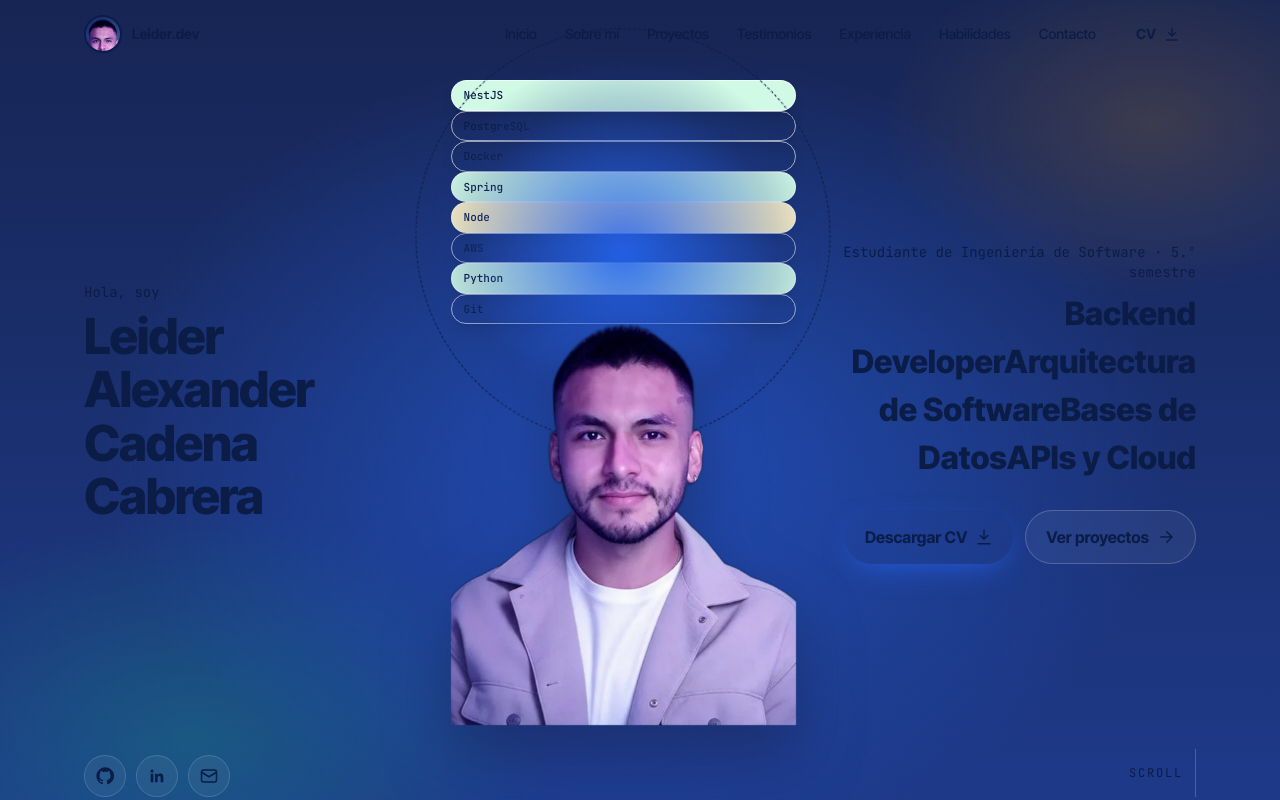
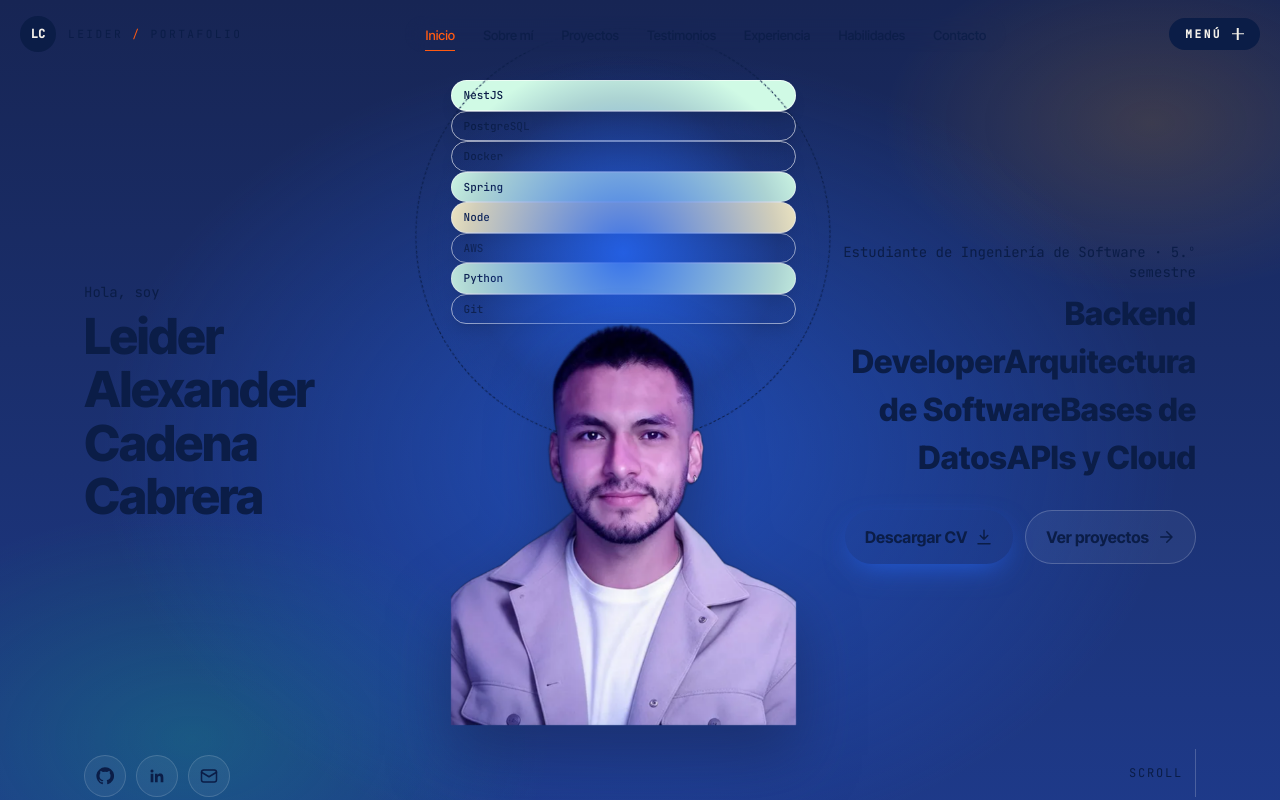
Before and after one commit to LeiderCadena2110/My_Portfolio, a Next.js app in the folder mi-portafolio/: page / in a window 1280 px wide. Shown: the top 800 px of the page. Built offline with nearby package versions, Linux system fonts and the light colour scheme.

Commit message:
feat(navbar): menú flotante con panel de pantalla completa

```diff
--- a/mi-portafolio/components/Navbar.tsx
+++ b/mi-portafolio/components/Navbar.tsx
@@ -6,13 +6,16 @@ import Icon from "./Icons";
 
 /* =============================================================================
    1. MENÚ DE NAVEGACIÓN
-   Logo + enlaces a todas las secciones + botón CV, fijo arriba,
-   hamburguesa en celular y resaltado de la sección activa.
+   - Barra fija arriba: logo, enlaces a cada sección (escritorio) y botón "Menú".
+   - "Menú" abre un panel de pantalla completa con enlaces grandes (en el celular
+     es el menú hamburguesa).
+   - Resalta la sección activa, se esconde al bajar y vuelve al subir.
    ============================================================================= */
 export default function Navbar() {
   const [open, setOpen] = useState(false);
   const [scrolled, setScrolled] = useState(false);
   const [hidden, setHidden] = useState(false);
+  const [onDark, setOnDark] = useState(false);
   const [active, setActive] = useState("#inicio");
 
   useEffect(() => {
@@ -20,73 +23,151 @@ export default function Navbar() {
     const onScroll = () => {
       const y = window.scrollY;
       setScrolled(y > 30);
-      setHidden(y > 600 && y > last + 4); // se esconde al bajar y vuelve al subir
-      if (y < last - 4) setHidden(false);
+      setHidden(y > 600 && y > last + 4); // se esconde al bajar…
+      if (y < last - 4) setHidden(false); // …y vuelve al subir
       last = y;
+      // ¿la barra está encima de una sección oscura? (para cambiar sus colores)
+      const under = document.elementsFromPoint(window.innerWidth / 2, 40).find((el) => el.closest("[data-theme]"));
+      setOnDark(under?.closest("[data-theme]")?.getAttribute("data-theme") === "dark");
     };
     window.addEventListener("scroll", onScroll, { passive: true });
+    onScroll();
 
-    // Enlace activo según la sección que está en pantalla
+    // Sección activa: la que ocupa el centro de la pantalla
     const io = new IntersectionObserver(
-      (es) => es.forEach((e) => e.isIntersecting && setActive(`#${e.target.id}`)),
+      (entries) => entries.forEach((e) => e.isIntersecting && setActive(`#${e.target.id}`)),
       { rootMargin: "-45% 0px -50% 0px" },
     );
-    navLinks.forEach((l) => {
-      const el = document.querySelector(l.href);
-      if (el) io.observe(el);
-    });
+    navLinks.forEach((l) => { const s = document.querySelector(l.href); if (s) io.observe(s); });
+
+    return () => { window.removeEventListener("scroll", onScroll); io.disconnect(); };
+  }, []);
+
+  // Bloquea el scroll del fondo y permite cerrar con Escape
+  useEffect(() => {
+    document.body.classList.toggle("menu-open", open);
     const onKey = (e: KeyboardEvent) => e.key === "Escape" && setOpen(false);
     window.addEventListener("keydown", onKey);
-    return () => { window.removeEventListener("scroll", onScroll); window.removeEventListener("keydown", onKey); io.disconnect(); };
-  }, []);
+    return () => window.removeEventListener("keydown", onKey);
+  }, [open]);
+
+  const dark = onDark && !open;
+  const tone = dark ? "text-pearl" : "text-sapphire-900";
 
   return (
+    <>
       <header
-      className={`fixed inset-x-0 top-0 z-50 transition-all duration-500 ${scrolled ? "bg-navy/85 shadow-[0_8px_30px_-14px_rgba(15,23,42,.8)] backdrop-blur-lg" : ""} ${hidden && !open ? "-translate-y-full" : ""}`}
+        className={`fixed inset-x-0 top-0 z-[120] transition-transform duration-500 ${hidden && !open ? "-translate-y-full" : ""}`}
       >
-      <nav className="mx-auto flex h-[68px] max-w-6xl items-center justify-between gap-4 px-5" aria-label="Navegación principal">
-        {/* Logo: foto + iniciales */}
-        <a href="#inicio" className="group flex items-center gap-2.5 font-display text-sm font-bold text-snow">
-          {/* eslint-disable-next-line @next/next/no-img-element */}
-          <img src="/images/leider-avatar.webp" alt="" width={38} height={38} className="size-[38px] rounded-full border-2 border-brand-light object-cover transition group-hover:-rotate-6 group-hover:scale-105" />
-          <span>Leider<span className="text-mint">.</span>dev</span>
+        <nav
+          aria-label="Principal"
+          className={`mx-auto flex max-w-7xl items-center justify-between gap-4 px-5 py-4 transition-colors duration-300 ${tone}`}
+        >
+          {/* Logo */}
+          <a href="#inicio" onClick={() => setOpen(false)} className="flex items-center gap-3" aria-label="Ir al inicio">
+            <span className={`grid size-9 place-items-center rounded-full font-mono text-xs font-bold transition-colors ${dark || open ? "bg-pearl text-sapphire-900" : "bg-sapphire-900 text-pearl"}`}>
+              {profile.initials}
+            </span>
+            <span className={`kicker hidden sm:block ${open ? "text-pearl" : ""}`}>
+              {profile.firstName} <span className="text-ember">/</span> Portafolio
+            </span>
           </a>
 
-        {/* Botón hamburguesa (celular) */}
-        <button
-          onClick={() => setOpen(!open)}
-          aria-expanded={open}
-          aria-controls="menu"
-          aria-label={open ? "Cerrar menú" : "Abrir menú"}
-          className="relative z-10 grid size-11 place-items-center rounded-xl border border-white/10 text-snow lg:hidden"
-        >
-          <span className={`absolute h-0.5 w-5 rounded bg-snow transition ${open ? "rotate-45" : "-translate-y-1.5"}`} />
-          <span className={`absolute h-0.5 w-5 rounded bg-snow transition ${open ? "opacity-0" : ""}`} />
-          <span className={`absolute h-0.5 w-5 rounded bg-snow transition ${open ? "-rotate-45" : "translate-y-1.5"}`} />
-        </button>
-
+          {/* Enlaces (escritorio) */}
           <ul
-          id="menu"
-          onClick={(e) => (e.target as HTMLElement).closest("a") && setOpen(false)}
-          className={`fixed inset-x-0 top-0 flex flex-col gap-1 bg-navy/97 px-5 pt-20 pb-6 backdrop-blur-xl transition-transform duration-500 lg:static lg:flex-row lg:items-center lg:bg-transparent lg:p-0 lg:backdrop-blur-none ${open ? "translate-y-0" : "-translate-y-full lg:translate-y-0"}`}
+            className={`hidden items-center gap-1 rounded-full px-2 py-1.5 backdrop-blur-md transition-all lg:flex ${open ? "pointer-events-none opacity-0" : ""} ${
+              scrolled ? (dark ? "bg-sapphire-900/70 shadow-lg" : "bg-pearl-100/80 shadow-[0_10px_30px_-18px_rgba(11,29,71,.6)]") : ""
+            }`}
           >
             {navLinks.map((l) => (
               <li key={l.href}>
                 <a
                   href={l.href}
-                className={`relative block px-3 py-3 text-[15px] font-medium transition hover:text-snow lg:py-2 lg:text-sm after:absolute after:inset-x-3 after:bottom-1 after:h-0.5 after:origin-left after:rounded after:bg-mint after:transition-transform ${active === l.href ? "text-snow after:scale-x-100" : "text-haze after:scale-x-0"}`}
+                  aria-current={active === l.href ? "true" : undefined}
+                  className={`relative rounded-full px-3 py-1.5 text-[13px] font-medium transition-colors ${
+                    active === l.href ? "text-ember" : "opacity-80 hover:opacity-100"
+                  }`}
                 >
                   {l.label}
+                  {active === l.href && <span className="absolute inset-x-3 -bottom-0.5 h-px bg-ember" />}
                 </a>
               </li>
             ))}
-          <li className="mt-3 lg:mt-0 lg:ml-2">
-            <a href={profile.cvUrl} download className="ripple flex items-center justify-center gap-2 rounded-full bg-brand px-4 py-2.5 text-sm font-bold text-snow transition hover:-translate-y-0.5 hover:bg-brand-dark">
-              CV <Icon name="download" className="size-4" />
+          </ul>
+
+          {/* Botón Menú (hamburguesa) */}
+          <button
+            type="button"
+            onClick={() => setOpen((o) => !o)}
+            aria-expanded={open}
+            aria-controls="menu-panel"
+            className={`ripple flex items-center gap-2.5 rounded-full px-4 py-2 kicker font-bold transition-colors ${
+              open ? "bg-ember text-sapphire-950" : dark ? "bg-pearl text-sapphire-900" : "bg-sapphire-900 text-pearl"
+            }`}
+          >
+            {open ? "Cerrar" : "Menú"}
+            <span className="relative block size-3" aria-hidden="true">
+              <span className={`absolute top-1/2 left-0 h-[1.5px] w-3 -translate-y-1/2 bg-current transition-transform duration-500 ${open ? "rotate-45" : ""}`} />
+              <span className={`absolute top-1/2 left-0 h-[1.5px] w-3 -translate-y-1/2 bg-current transition-transform duration-500 ${open ? "-rotate-45" : "rotate-90"}`} />
+            </span>
+          </button>
+        </nav>
+      </header>
+
+      {/* Panel de pantalla completa */}
+      <div
+        id="menu-panel"
+        role="dialog"
+        aria-modal="true"
+        aria-label="Menú"
+        className={`menu-panel fixed inset-0 z-[110] overflow-y-auto bg-sapphire-950 text-pearl ${open ? "open" : ""}`}
+      >
+        <div aria-hidden="true" className="bg-dots pointer-events-none absolute inset-0 text-sapphire-800 opacity-40" />
+        <div className="relative mx-auto grid min-h-full max-w-7xl gap-10 px-5 pt-28 pb-10 lg:grid-cols-[1fr_320px] lg:items-end">
+          <ul className="grid gap-1">
+            {navLinks.map((l, i) => (
+              <li key={l.href} style={{ ["--i" as string]: i }}>
+                <a
+                  href={l.href}
+                  onClick={() => setOpen(false)}
+                  tabIndex={open ? 0 : -1}
+                  className={`group flex items-baseline gap-4 font-display text-[clamp(2.4rem,7vw,5.2rem)] leading-[1.02] font-semibold tracking-tight uppercase transition-colors ${
+                    active === l.href ? "text-ember" : "text-pearl hover:text-ember"
+                  }`}
+                >
+                  <span className="kicker text-sapphire-300 group-hover:text-ember">{String(i + 1).padStart(2, "0")}</span>
+                  <span className="transition-transform duration-500 group-hover:translate-x-3">{l.label}</span>
                 </a>
               </li>
+            ))}
           </ul>
-      </nav>
-    </header>
+
+          <div className="grid gap-6 border-t border-sapphire-800 pt-6 lg:border-t-0 lg:border-l lg:pt-0 lg:pl-8">
+            <div>
+              <p className="kicker text-sapphire-300">Escríbeme</p>
+              <a href={`mailto:${profile.email}`} tabIndex={open ? 0 : -1} className="mt-2 block text-lg break-all hover:text-ember">{profile.email}</a>
+            </div>
+            <div>
+              <p className="kicker text-sapphire-300">Redes</p>
+              <div className="mt-3 flex gap-2">
+                {[
+                  { icon: "github" as const, href: profile.github, label: "GitHub" },
+                  { icon: "linkedin" as const, href: profile.linkedin, label: "LinkedIn" },
+                ].map((s) => (
+                  <a key={s.label} href={s.href} target="_blank" rel="noopener noreferrer" aria-label={s.label} tabIndex={open ? 0 : -1}
+                    className="grid size-11 place-items-center rounded-full border border-sapphire-700 transition hover:border-ember hover:bg-ember hover:text-sapphire-950">
+                    <Icon name={s.icon} />
+                  </a>
+                ))}
+              </div>
+            </div>
+            <a href={profile.cvUrl} download tabIndex={open ? 0 : -1}
+              className="ripple inline-flex w-fit items-center gap-2 rounded-full bg-ember px-5 py-3 text-sm font-bold text-sapphire-950 transition hover:bg-ember-600">
+              <Icon name="download" className="size-4" /> Descargar CV
+            </a>
+          </div>
+        </div>
+      </div>
+    </>
   );
 }
```
Lines whose indentation alone changed are shown as unchanged.
